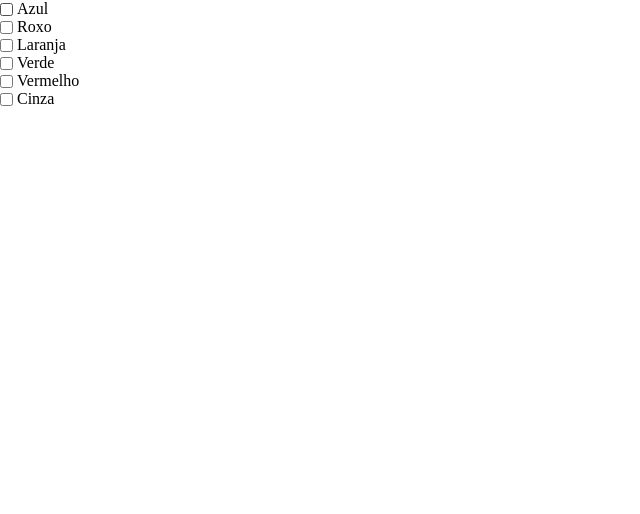
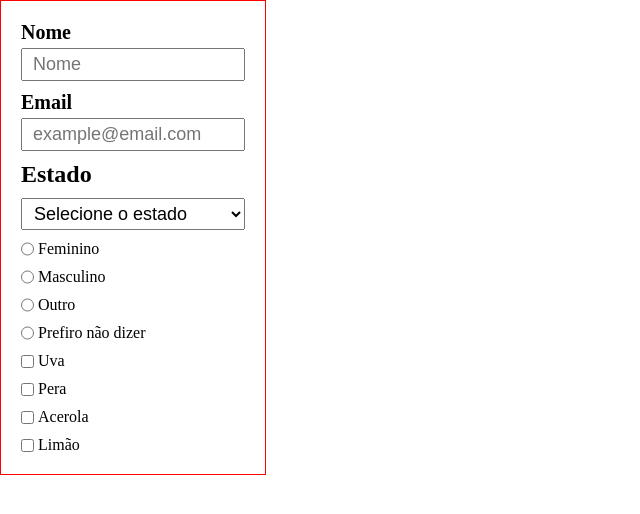
Before and after one commit to AlvesPHGA/react-study, a React (Vite) app in the folder stage04-forms/: page / in a window 1280 px wide. Shown: the top 514 px of the page, without its empty margins (0-640 px from the left). Built offline with nearby package versions, Linux system fonts and the light colour scheme.

Commit message:
add a new folder with name Form_02, it is about forms and components

```diff
--- a/stage04-forms/src/App.jsx
+++ b/stage04-forms/src/App.jsx
@@ -1,18 +1,28 @@
 import React from 'react';
 import Checkbox from './components/Form/Checkbox';
 import Form from './components/Form/Form';
+import Form02 from './components/Form_02/Form02';
 
 function App() {
-   const [form, setForm] = React.useState('');
-   const [therms, setTherms] = React.useState(false);
-   const [colors, setColors] = React.useState([]);
-
+   const [name, setName] = React.useState('');
+   const [email, setEmail] = React.useState('');
+   const [city, setCity] = React.useState('');
+   const [sexy, setSexy] = React.useState('');
+   const [fruit, setFruit] = React.useState([]);
    return (
       <>
-         <form>
-            <Checkbox colors={colors} setColors={setColors} />
-         </form>
-         {therms}
+         <Form02
+            name={name}
+            setName={setName}
+            email={email}
+            setEmail={setEmail}
+            city={city}
+            setCity={setCity}
+            sexy={sexy}
+            setSexy={setSexy}
+            fruit={fruit}
+            setFruit={setFruit}
+         />
       </>
    );
 }
--- /dev/null
+++ b/stage04-forms/src/components/Form_02/Checkbox.jsx
@@ -0,0 +1,41 @@
+import React from 'react';
+import styled from 'styled-components';
+
+const CheckboxFieldStyled = styled.label`
+   display: flex;
+   align-items: center;
+   gap: 4px;
+
+   & legend {
+      text-transform: capitalize;
+   }
+`;
+
+const Checkbox = ({ options, value, setValue }) => {
+   function handleCheckbox({ target }) {
+      if (target.checked) {
+         setValue([...value, target.value]);
+      } else {
+         setValue(value.filter((item) => item !== target.value));
+      }
+   }
+   return (
+      <>
+         {options.map((item) => (
+            <CheckboxFieldStyled key={item}>
+               <input
+                  type="checkbox"
+                  name={item}
+                  id={item}
+                  checked={value.includes(item)}
+                  value={item}
+                  onChange={handleCheckbox}
+               />
+               <legend>{item}</legend>
+            </CheckboxFieldStyled>
+         ))}
+      </>
+   );
+};
+
+export default Checkbox;
--- /dev/null
+++ b/stage04-forms/src/components/Form_02/Form02.jsx
@@ -0,0 +1,74 @@
+import React from 'react';
+import styled from 'styled-components';
+import { InputStyled } from '../Form/Input';
+import Checkbox from './Checkbox';
+import Input from './Input';
+import Radio from './Radio';
+import Select from './Select';
+
+const FormStyle = styled.form`
+   width: fit-content;
+   height: fit-content;
+   padding: 20px;
+   border: 1px solid red;
+   display: flex;
+   flex-direction: column;
+   gap: 10px;
+`;
+
+const Form02 = ({
+   name,
+   setName,
+   email,
+   setEmail,
+   city,
+   setCity,
+   sexy,
+   setSexy,
+   fruit,
+   setFruit,
+}) => {
+   return (
+      <>
+         <FormStyle>
+            <Input
+               legend="Nome"
+               id="name"
+               type="text"
+               placeholder="Nome"
+               value={name}
+               setValue={setName}
+            />
+
+            <Input
+               legend="Email"
+               id="email"
+               type="text"
+               placeholder="example@email.com"
+               value={email}
+               setValue={setEmail}
+            />
+
+            <Select
+               options={['São Paulo', 'Minas Gerais', 'Rio de Janeiro']}
+               value={city}
+               setValue={setCity}
+            />
+
+            <Radio
+               options={['Feminino', 'Masculino', 'Outro', 'Prefiro não dizer']}
+               value={sexy}
+               setValue={setSexy}
+            />
+
+            <Checkbox
+               options={['uva', 'pera', 'acerola', 'limão']}
+               value={fruit}
+               setValue={setFruit}
+            />
+         </FormStyle>
+      </>
+   );
+};
+
+export default Form02;
--- /dev/null
+++ b/stage04-forms/src/components/Form_02/Input.jsx
@@ -0,0 +1,38 @@
+import React from 'react';
+import styled from 'styled-components';
+
+const InputFieldStyled = styled.label`
+   & legend {
+      font-size: 20px;
+      font-weight: 700;
+      margin-bottom: 4px;
+   }
+
+   & input {
+      width: 200px;
+      padding: 4px 10px;
+      font-size: 18px;
+   }
+`;
+
+const Input = ({ legend, id, type, placeholder, value, setValue }) => {
+   function handleChange({ target }) {
+      setValue(target.value);
+   }
+   return (
+      <>
+         <InputFieldStyled>
+            <legend>{legend}</legend>
+            <input
+               id={id}
+               name={id}
+               type={type}
+               placeholder={placeholder}
+               onChange={handleChange}
+            />
+         </InputFieldStyled>
+      </>
+   );
+};
+
+export default Input;
--- /dev/null
+++ b/stage04-forms/src/components/Form_02/Radio.jsx
@@ -0,0 +1,32 @@
+import React from 'react';
+import styled from 'styled-components';
+
+const RadioFieldStyled = styled.label`
+   display: flex;
+   gap: 4px;
+`;
+
+const Radio = ({ options, value, setValue }) => {
+   function handleRadio({ target }) {
+      setValue(target.value);
+   }
+   return (
+      <>
+         {options.map((option) => (
+            <RadioFieldStyled key={option}>
+               <input
+                  type="radio"
+                  name=""
+                  id=""
+                  value={option}
+                  checked={option === value}
+                  onChange={handleRadio}
+               />
+               <legend>{option}</legend>
+            </RadioFieldStyled>
+         ))}
+      </>
+   );
+};
+
+export default Radio;
--- /dev/null
+++ b/stage04-forms/src/components/Form_02/Select.jsx
@@ -0,0 +1,35 @@
+import React from 'react';
+import styled from 'styled-components';
+
+const SelectStyled = styled.select`
+   padding: 4px 8px;
+   font-size: 18px;
+`;
+
+const Select = ({ options, value, setValue }) => {
+   function handleSelect({ target }) {
+      setValue(target.value);
+   }
+   return (
+      <>
+         <h2>Estado</h2>
+         <SelectStyled
+            name="state"
+            id="estado"
+            value={value}
+            onChange={handleSelect}
+         >
+            <option value="" disabled>
+               Selecione o estado
+            </option>
+            {options.map((item, index) => (
+               <option key={index} value={item}>
+                  {item}
+               </option>
+            ))}
+         </SelectStyled>
+      </>
+   );
+};
+
+export default Select;
```
